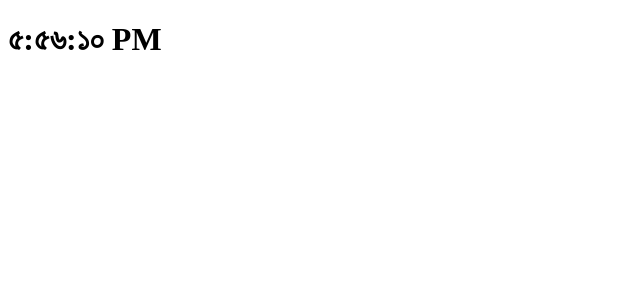
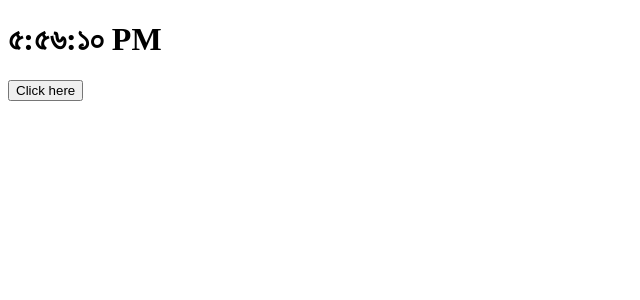
Before and after one commit to nazmulcse/react-tutorial-sumit, a React (Create React App) app: page / in a window 1280 px wide. Shown: the top 300 px of the page, without its empty margins (0-640 px from the left). Built offline with nearby package versions, Linux system fonts and the light colour scheme.

Commit message:
Event handling

```diff
--- a/src/App.js
+++ b/src/App.js
@@ -1,7 +1,7 @@
 import Clock from './components/Clock';
 
 function App() {
-  return <div><Clock locale="bn-BD"/></div>;
+  return <div><Clock/></div>;
 }
 
 export default App;
--- a/src/components/Clock.js
+++ b/src/components/Clock.js
@@ -1,24 +1,31 @@
-import React from "react";
+import React from 'react';
 
 class Clock extends React.Component {
-    constructor(props) {
-        super(props);
-        this.state = {date: new Date()};
+    state = { date: new Date(), locale: 'bn-BD' };
+
+    componentDidMount() {
+        setInterval(() => {
+            this.setState({
+                date: new Date(),
+            });
+        }, 1000);
     }
-    componentDidMount() {
-        setInterval(()=>{
-            this.setState({
-                date: new Date()
-            });
-        }, 1000)
-    }
+
+    handleClick = () => {
+        this.setState({ locale: 'en-US' });
+    };
+
     render() {
+        const { date, locale } = this.state;
         return (
-            <h1 className="heading">
-                <span className="text">
-                {this.state.date.toLocaleTimeString(this.props.locale)}
-                </span>
-            </h1>
+            <div>
+                <h1 className="heading">
+                    <span className="text">{date.toLocaleTimeString(locale)}</span>
+                </h1>
+                <button type="button" onClick={this.handleClick}>
+                    Click here
+                </button>
+            </div>
         );
     }
 }
```
Also changed, not shown: 1 other file (tests, documents, lock files or other folders).
